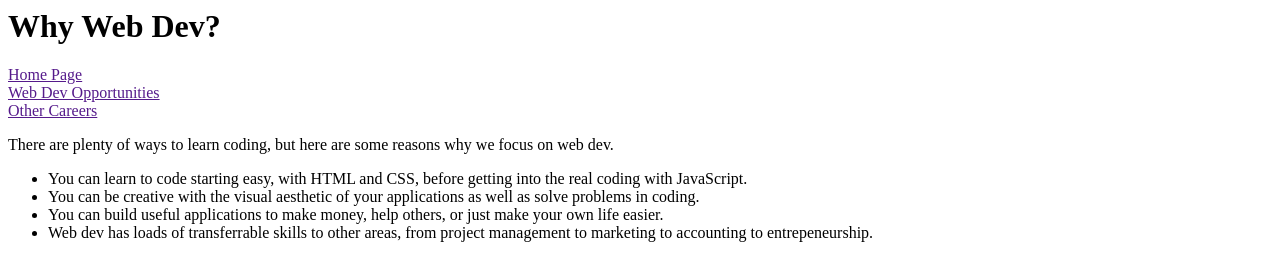
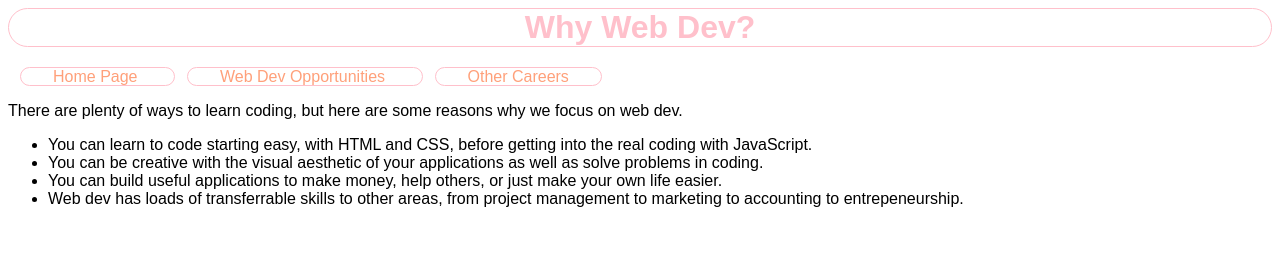
Before and after one commit to craighead-diocesan-school/why-web-dev-Kezza01, a plain HTML site: page index.html in a window 1280 px wide. Drawn offline with Linux system fonts and the light colour scheme.

Commit message:
decorating

```diff
--- a/index.html
+++ b/index.html
@@ -16,7 +16,44 @@
 </ul>
 
 <style>
+h1 {
+  color: pink;
+  border: 1px solid pink;
+    border-radius: 10em;
+    padding-left: 2em;
+    padding-right: 2em;
+}
+
+   h1:hover {
+    color: pink;
+    background-color: lightsalmon;
+  }
+}
 a{
   display: block;
 }
+
+  * {
+    font-family: sans-serif;
+  }
+
+  h1 {
+    text-align: center;
+  }
+
+  a {
+    text-decoration: none;
+    color: lightsalmon;
+    border: 1px solid pink;
+    border-radius: 10em;
+    padding-left: 2em;
+    padding-right: 2em;
+    margin-left: 12;
+  }
+
+  a:hover {
+    color: lightsalmon;
+    background-color: pink;
+  }
+
 </style>
```
